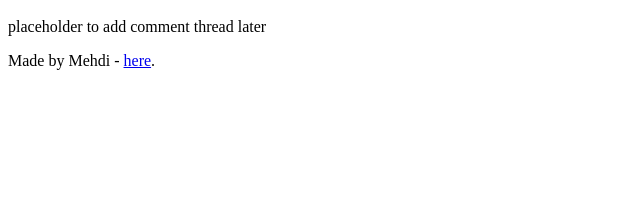
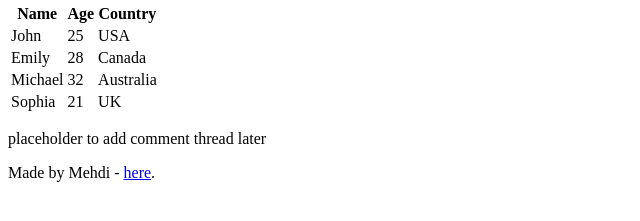
Before and after one commit to zoldyck6666/My_First_Portfolio, a plain HTML site: page html_basic/index.html in a window 1280 px wide. Shown: the part 497-718 px from the top of the page, without its empty margins (0-640 px from the left). Drawn offline with Linux system fonts and the light colour scheme.

Commit message:
Add learners table and update HTML structure in index.html

```diff
--- a/html_basic/index.html
+++ b/html_basic/index.html
@@ -27,7 +27,43 @@
             <a href="https://www.alxafrica.com" target="_blank">
                 <img src="https://i.ibb.co/gTDZZT8/ALX-Logo-07.png" alt="ALX Logo" width="200" />
             </a>
+
+            <!-- Table of learners -->
+            <div class="learners-table-container">
+                <table>
+                    <thead>
+                        <tr>
+                            <th>Name</th>
+                            <th>Age</th>
+                            <th>Country</th>
+                        </tr>
+                    </thead>
+                    <tbody>
+                        <tr>
+                            <td>John</td>
+                            <td>25</td>
+                            <td>USA</td>
+                        </tr>
+                        <tr>
+                            <td>Emily</td>
+                            <td>28</td>
+                            <td>Canada</td>
+                        </tr>
+                        <tr>
+                            <td>Michael</td>
+                            <td>32</td>
+                            <td>Australia</td>
+                        </tr>
+                        <tr>
+                            <td>Sophia</td>
+                            <td>21</td>
+                            <td>UK</td>
+                        </tr>
+                    </tbody>
+                </table>
+            </div>
         </article>
+
         <aside>
             <p>placeholder to add comment thread later</p>
         </aside>
```
Lines whose indentation alone changed are shown as unchanged.
